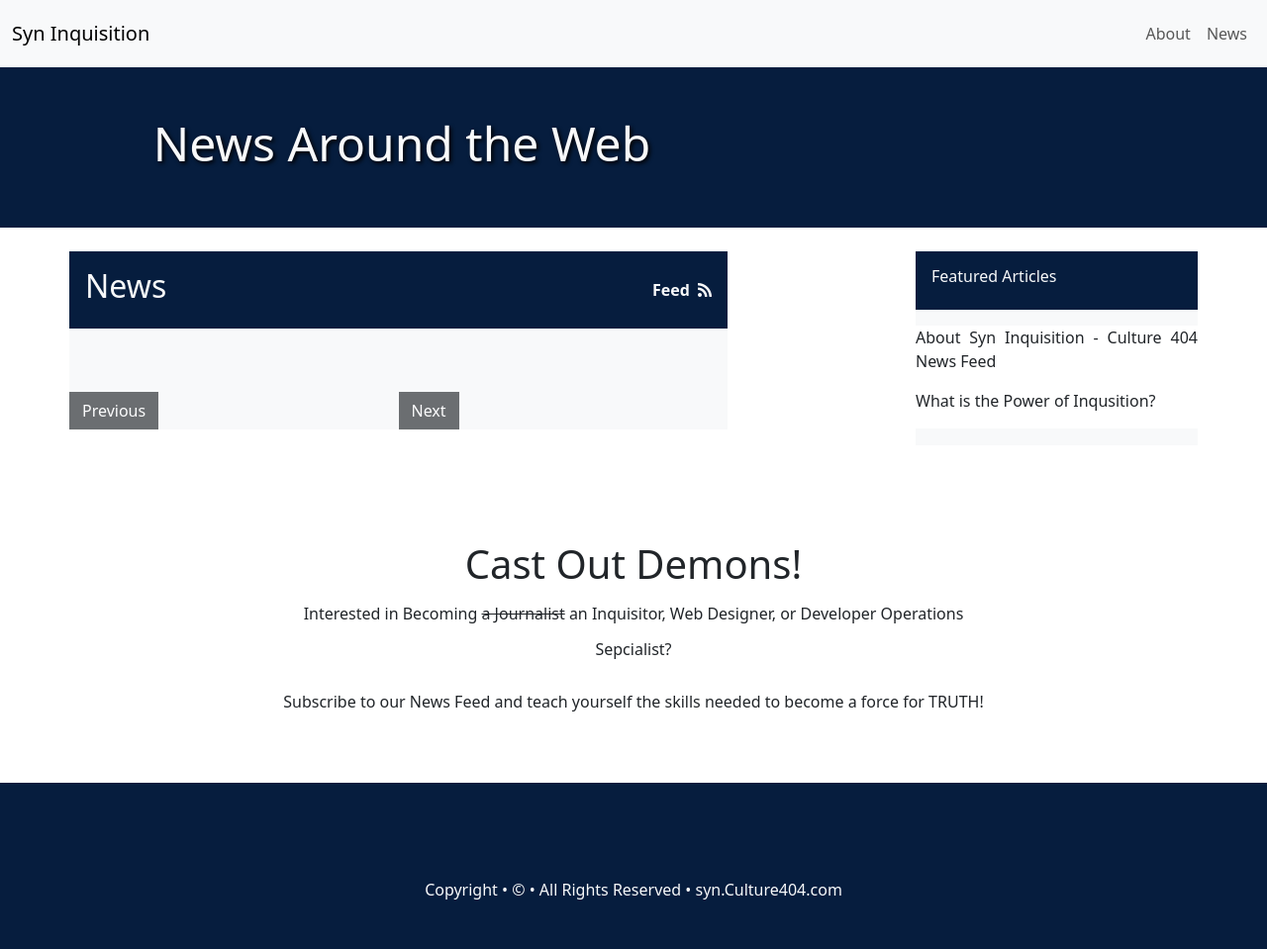
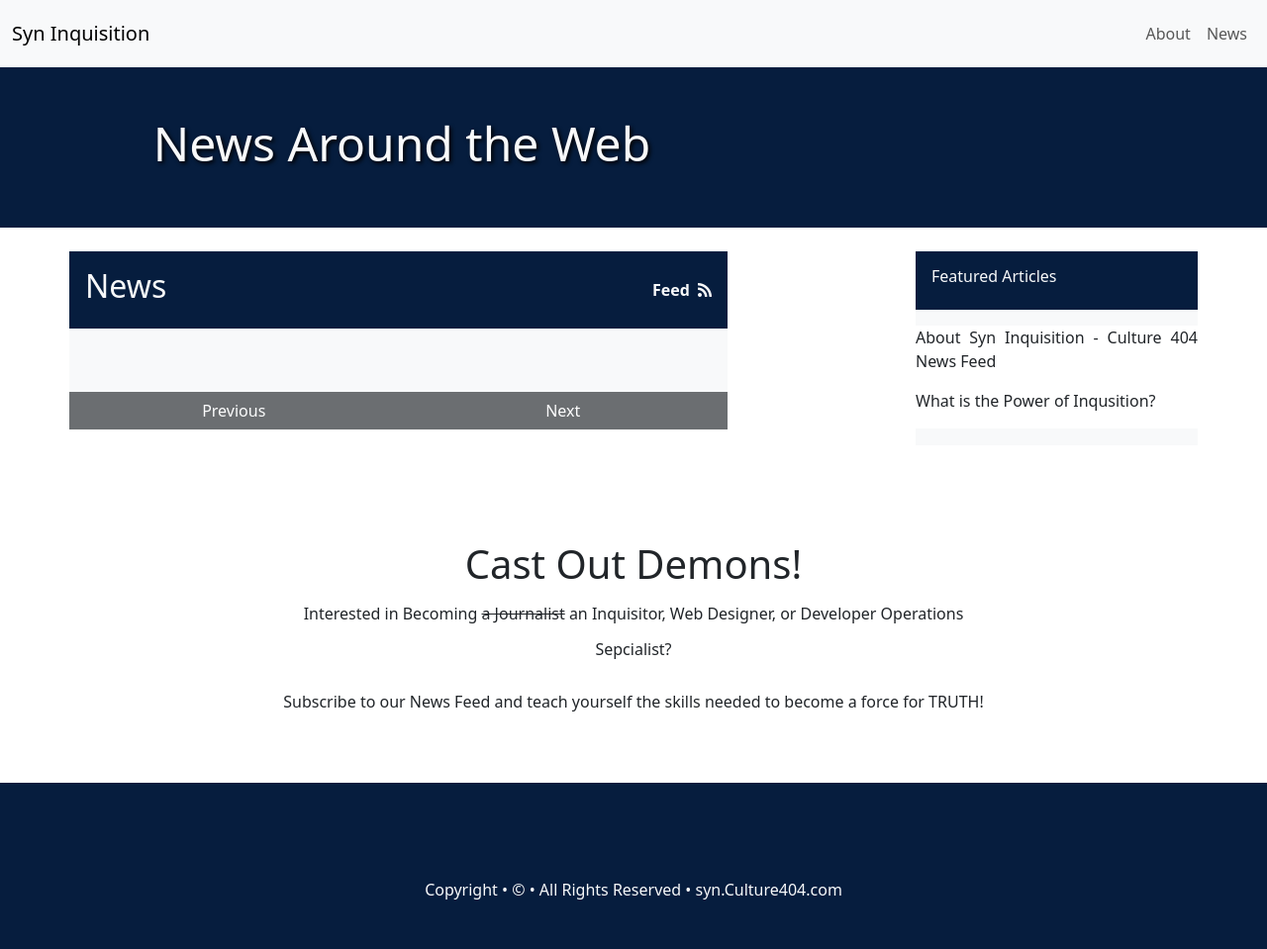
Before and after one commit to Culture-404/Syn_Inquisition, a Jekyll site: the page built from news/index.html, in a window 1280 px wide. Shown: the whole page at 99% size. Built offline with Jekyll 4.4.1, drawn with Linux system fonts in a browser that asks for light colours; the list of posts is cut into pages by our own code.

Commit message:
full width button

```diff
--- a/news/index.html
+++ b/news/index.html
@@ -67,20 +67,28 @@ title: "News Around the Web"
               <div class="pagination d-flex justify-content-between">
                 {% if paginator.previous_page %}
                 <div class="col">
-                    <a href="{{ paginator.previous_page_path }}" class="btn btn-dark rounded-0 mt-5">Previous</a>
+                    <div class="d-grid gap-2">
+                        <a href="{{ paginator.previous_page_path }}" class="btn btn-dark rounded-0 mt-5">Previous</a>
+                    </div>
                 </div>
                 {% else %}
                 <div class="col">
-                    <a class="btn btn-dark rounded-0 mt-5 disabled">Previous</a>
+                    <div class="d-grid gap-2">
+                        <a class="btn btn-dark rounded-0 mt-5 disabled">Previous</a>
+                    </div>
                 </div>
                 {% endif %}
                 {% if paginator.next_page %}
                 <div class="col">
-                    <a href="{{ paginator.next_page_path }}" class="btn btn-dark rounded-0 mt-5">Next</a>
+                    <div class="d-grid gap-2">
+                        <a href="{{ paginator.next_page_path }}" class="btn btn-dark rounded-0 mt-5">Next</a>
+                    </div>
                 </div>
                 {% else %}
                 <div class="col">
-                    <a class="btn btn-dark rounded-0 mt-5 disabled">Next</a>
+                    <div class="d-grid gap-2">
+                        <a class="btn btn-dark rounded-0 mt-5 disabled">Next</a>
+                    </div>
                 </div>
                 {% endif %}
               </div>
```
